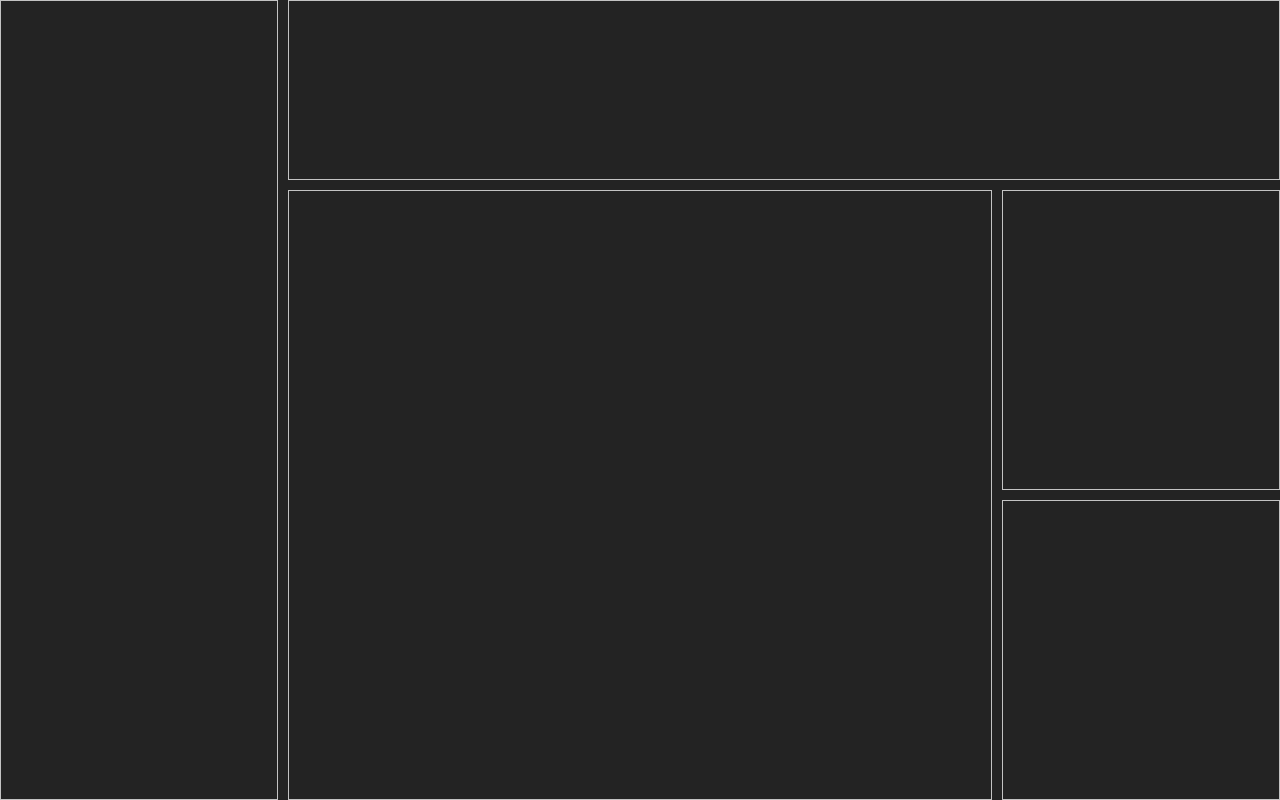
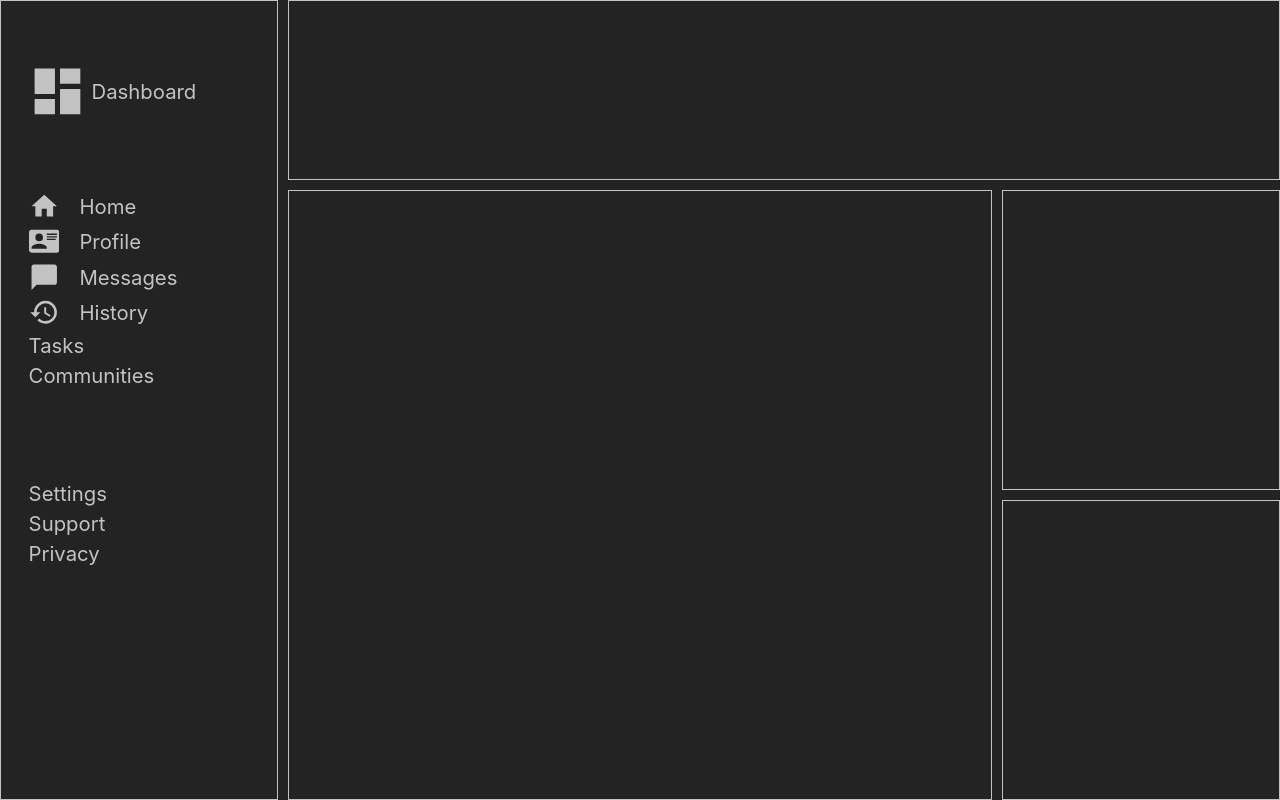
Before and after one commit to strjakhk/admin-dashboard, a plain HTML site: page index.html in a window 1280 px wide. Drawn offline with Linux system fonts and the light colour scheme.

Commit message:
implement side-menu structure and styles

```diff
--- a/css/style.css
+++ b/css/style.css
@@ -1,5 +1,6 @@
 :root{
     --bg-color: #232323;
+    --light-color-1: #c3c3c3;
 }
 
 html{
@@ -18,13 +19,25 @@ html{
     padding: 0px;
 }
 
+a{
+    text-decoration: none;
+    color: inherit;
+}
+
 input{
     appearance: none;
 }
 
+ul li{
+    list-style-type: none;
+}
+
+
+/**/
+
 body{
     background-color: var(--bg-color);
-    color: #c3c3c3;
+    color: var(--light-color-1);
     font-family: Montserrat system-ui, -apple-system, BlinkMacSystemFont, 'Segoe UI', Roboto, Oxygen, Ubuntu, Cantarell, 'Open Sans', 'Helvetica Neue', sans-serif;
 }
 
@@ -54,3 +67,48 @@ body{
 .projects{
     grid-row: 2 / -1;
 }
+
+
+/* SIDE MENU */
+
+.side-menu{
+    display: grid;
+    grid-template-rows: 180px 280px 1fr;
+    gap: 10px;
+}
+
+.side-menu li,
+.side-menu-1 ul,
+.side-menu-2 ul,
+.dashboard-logo{
+    display: flex;
+    align-items: center;
+}
+
+.side-menu svg{
+    fill: var(--light-color-1);
+    width: 1.5rem;
+}
+
+.side-menu-1 ul,
+.side-menu-2 ul{
+    flex-direction: column;
+    gap: 5px;
+}
+
+.side-menu li{
+    width: 80%;
+    justify-content: flex-start;
+    gap: 1rem;
+}
+
+.dashboard-logo{
+    width: 80%;
+    justify-content: center;
+    gap: 0.2rem;
+}
+
+.dashboard-logo svg{
+    fill: var(--light-color-1);
+    width: 3rem;
+}
--- a/index.html
+++ b/index.html
@@ -14,7 +14,45 @@
 
     <main class="content">
         <header class="main-content-child header"></header>
-        <section class="main-content-child side-menu"></section>
+        <section class="main-content-child side-menu">
+            <div class="dashboard-logo">
+                <svg xmlns="http://www.w3.org/2000/svg" viewBox="0 0 24 24"><title>view-dashboard</title><path d="M13,3V9H21V3M13,21H21V11H13M3,21H11V15H3M3,13H11V3H3V13Z" /></svg>
+                <span>Dashboard</span>
+            </div>
+            <div class="side-menu-1">
+                <nav>
+                    <ul>
+                        <li>
+                            <svg xmlns="http://www.w3.org/2000/svg" viewBox="0 0 24 24"><title>home</title><path d="M10,20V14H14V20H19V12H22L12,3L2,12H5V20H10Z" /></svg>
+                            <a href="#">Home</a>
+                        </li>
+                        <li>
+                            <svg xmlns="http://www.w3.org/2000/svg" viewBox="0 0 24 24"><title>card-account-details</title><path d="M2,3H22C23.05,3 24,3.95 24,5V19C24,20.05 23.05,21 22,21H2C0.95,21 0,20.05 0,19V5C0,3.95 0.95,3 2,3M14,6V7H22V6H14M14,8V9H21.5L22,9V8H14M14,10V11H21V10H14M8,13.91C6,13.91 2,15 2,17V18H14V17C14,15 10,13.91 8,13.91M8,6A3,3 0 0,0 5,9A3,3 0 0,0 8,12A3,3 0 0,0 11,9A3,3 0 0,0 8,6Z" /></svg>
+                            <a href="#">Profile</a>
+                        </li>
+                        <li>
+                            <svg xmlns="http://www.w3.org/2000/svg" viewBox="0 0 24 24"><title>message</title><path d="M20,2H4A2,2 0 0,0 2,4V22L6,18H20A2,2 0 0,0 22,16V4C22,2.89 21.1,2 20,2Z" /></svg>
+                            <a href="#">Messages</a>
+                        </li>
+                        <li>
+                            <svg xmlns="http://www.w3.org/2000/svg" viewBox="0 0 24 24"><title>history</title><path d="M13.5,8H12V13L16.28,15.54L17,14.33L13.5,12.25V8M13,3A9,9 0 0,0 4,12H1L4.96,16.03L9,12H6A7,7 0 0,1 13,5A7,7 0 0,1 20,12A7,7 0 0,1 13,19C11.07,19 9.32,18.21 8.06,16.94L6.64,18.36C8.27,20 10.5,21 13,21A9,9 0 0,0 22,12A9,9 0 0,0 13,3" /></svg>
+                            <a href="#">History</a>
+                        </li>
+                        <li><a href="#">Tasks</a></li>
+                        <li><a href="#">Communities</a></li>
+                    </ul>
+                </nav>
+            </div>
+            <div class="side-menu-2">
+                <nav>
+                    <ul>
+                        <li><a href="#">Settings</a></li>
+                        <li><a href="#">Support</a></li>
+                        <li><a href="#">Privacy</a></li>
+                    </ul>
+                </nav>
+            </div>
+        </section>
         <section class="main-content-child projects"></section>
         <section class="main-content-child announcements"></section>
         <section class="main-content-child trending"></section>
```
